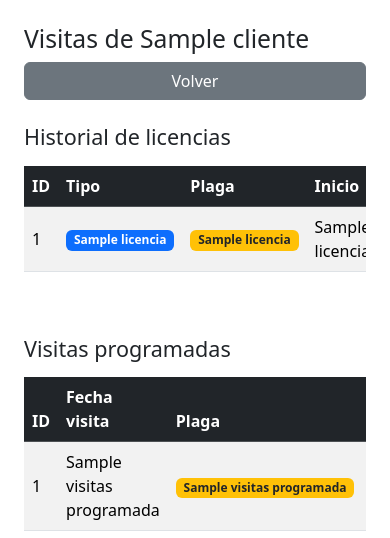
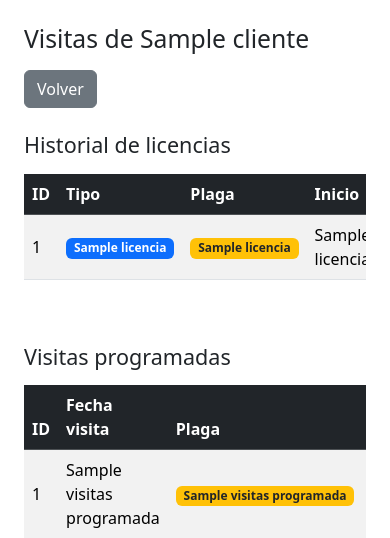
Before and after one commit to julioapb/alertas-visitas, a Flask app: template templates/clientes/licencias_cliente.html in a window 390 px wide. Shown: the part 56-594 px from the top of the page. Run offline with Flask 3, Linux system fonts and the light colour scheme; the template is opened without the code that fills it: most values are stand-ins (such as "Sample title", 1, 10 or a date in 2020); some libraries are stand-ins or nearby versions.

Commit message:
fix boton responsive clientes-licencias

```diff
--- a/templates/clientes/licencias_cliente.html
+++ b/templates/clientes/licencias_cliente.html
@@ -6,8 +6,7 @@
     <!-- HEADER -->
     <div class="d-flex flex-column flex-md-row justify-content-between align-items-start align-items-md-center mb-4">
         <h2 class="mb-2 mb-md-0">Visitas de {{ cliente[1] }}</h2>
-
-        <a href="{{ url_for('clientes.clientes') }}" class="btn btn-secondary w-100 w-md-auto">
+        <a href="{{ url_for('clientes.clientes') }}" class="btn btn-secondary mt-2 mt-md-0" style="width: auto;">
             Volver
         </a>
     </div>
```
